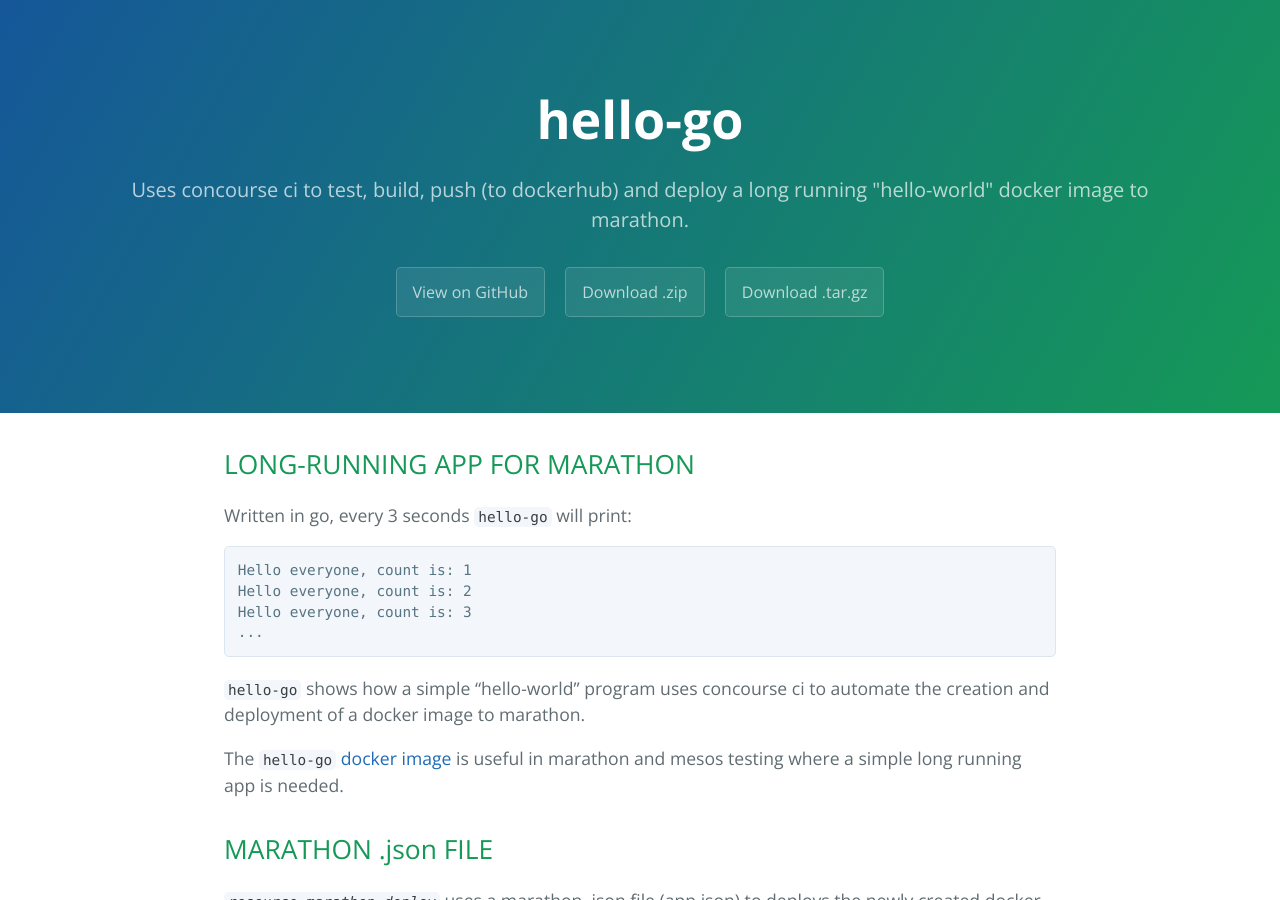
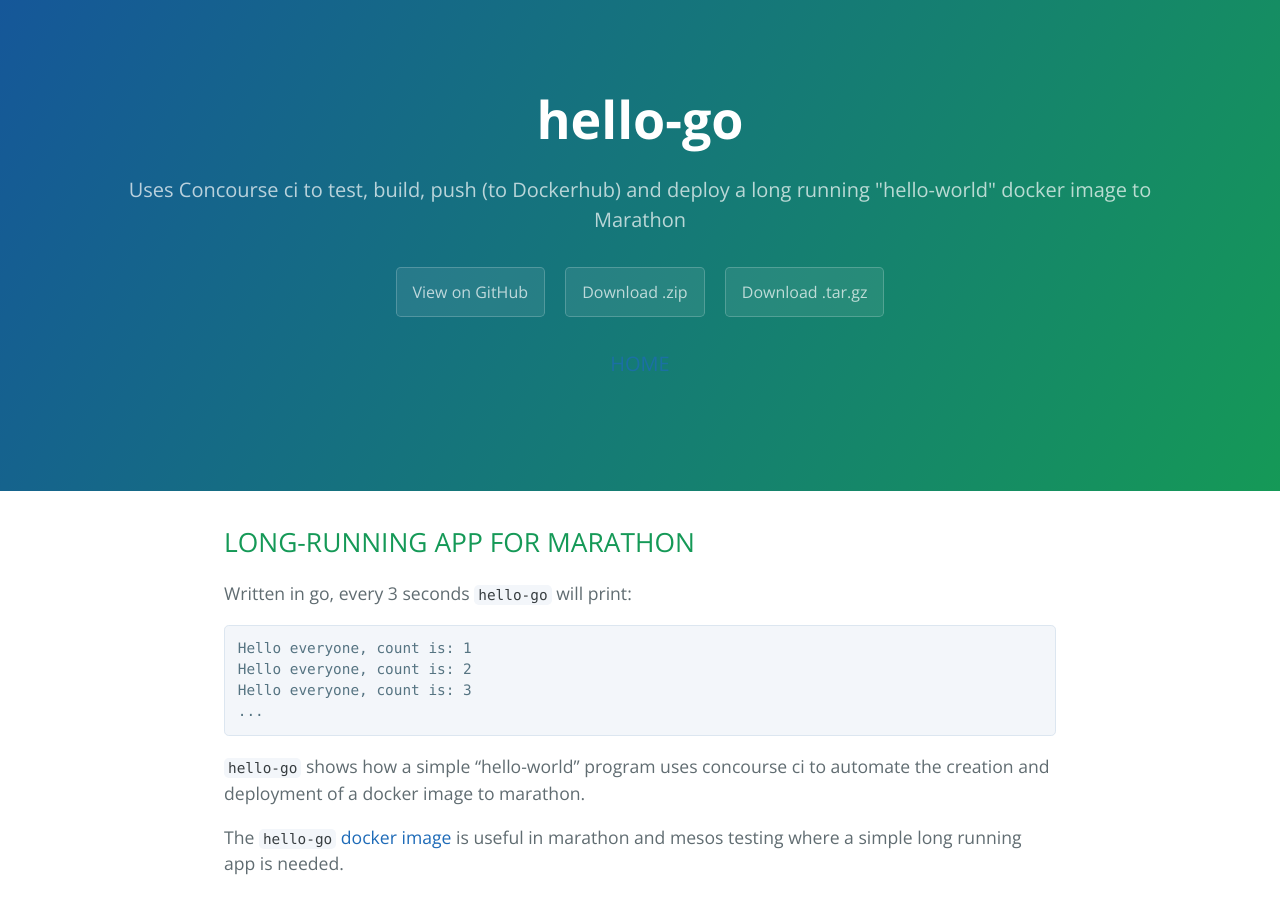
Before and after one commit to admintome/hello-go, a Jekyll site: the page built from docs/index.md, in a window 1280 px wide and 900 px high. Built offline with Jekyll 4.4.1, drawn with Linux system fonts in a browser that asks for light colours; nearby versions of some CDN libraries; library files that are not in the unit come from our copies.

Commit message:
edited page

```diff
--- a/ci/pipeline.yml
+++ b/ci/pipeline.yml
@@ -16,7 +16,6 @@ jobs:
   plan:
   - get: hello-go
     trigger: true
-    passed: [job-readme-github-pages]
   - put: resource-slack-alert
     params:
       channel: '#jeff-builds'
--- a/docs/_layouts/default.html
+++ b/docs/_layouts/default.html
@@ -19,6 +19,7 @@
       <a href="https://github.com/JeffDeCola/{{ page.projectname }}" class="btn">View on GitHub</a>
       <a href="https://github.com/JeffDeCola/{{ page.projectname }}/zipball/master" class="btn">Download .zip</a>
       <a href="https://github.com/JeffDeCola/{{ page.projectname }}/tarball/master" class="btn">Download .tar.gz</a>
+      <h2 class="project-tagline"><a href="https://jeffdecola.github.io">HOME</a> </h2>
     </section>
 
     <section class="main-content">
--- a/docs/index.md
+++ b/docs/index.md
@@ -2,7 +2,7 @@
 layout: default
 title: JeffDeCola/hello-go
 projectname : hello-go
-summary: Uses concourse ci to test, build, push (to dockerhub) and deploy a long running "hello-world" docker image to marathon.
+summary: Uses Concourse ci to test, build, push (to Dockerhub) and deploy a long running "hello-world" docker image to Marathon
 ---
 
 {% include README.md %}
```
Also changed, not shown: README.md.
